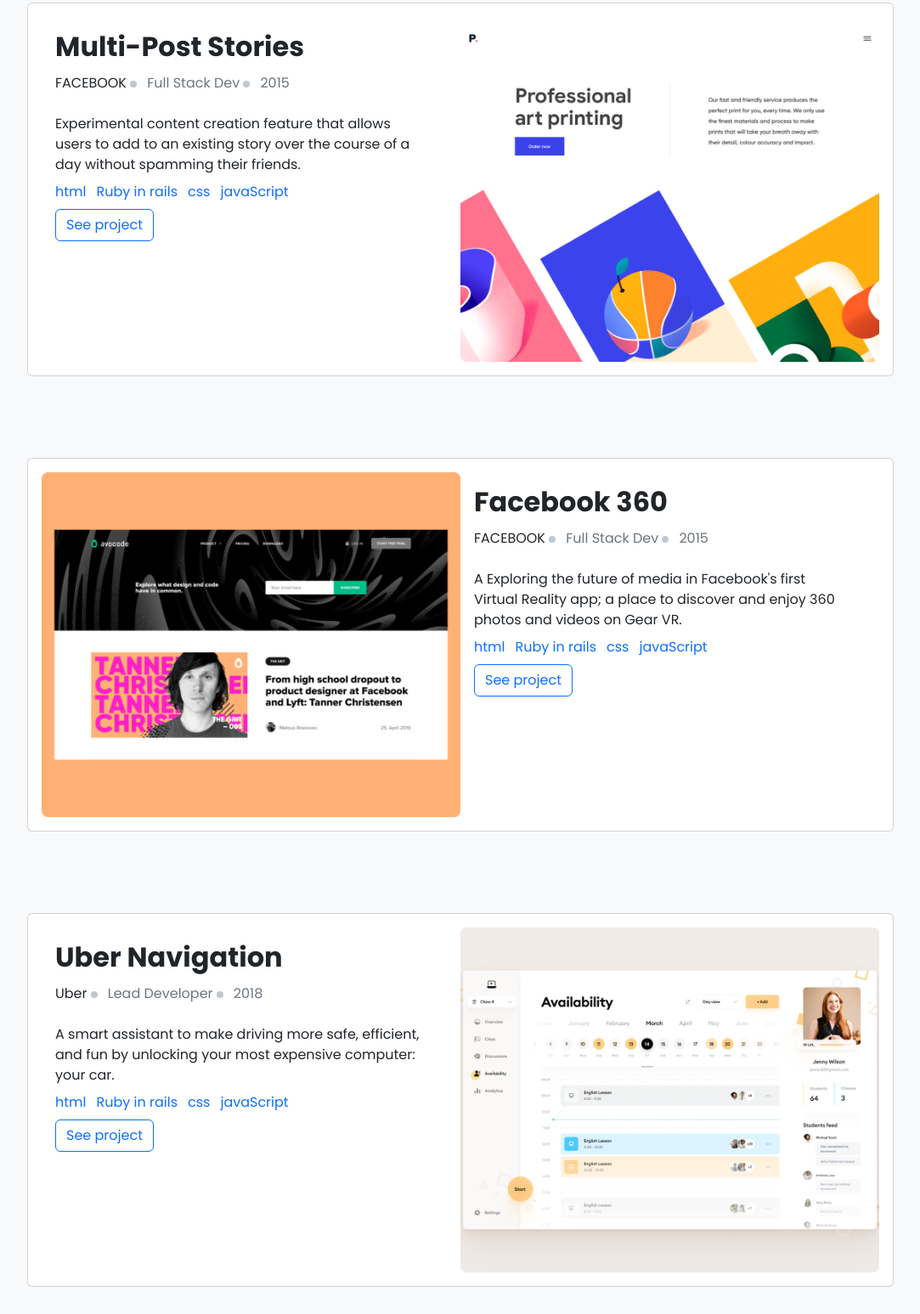
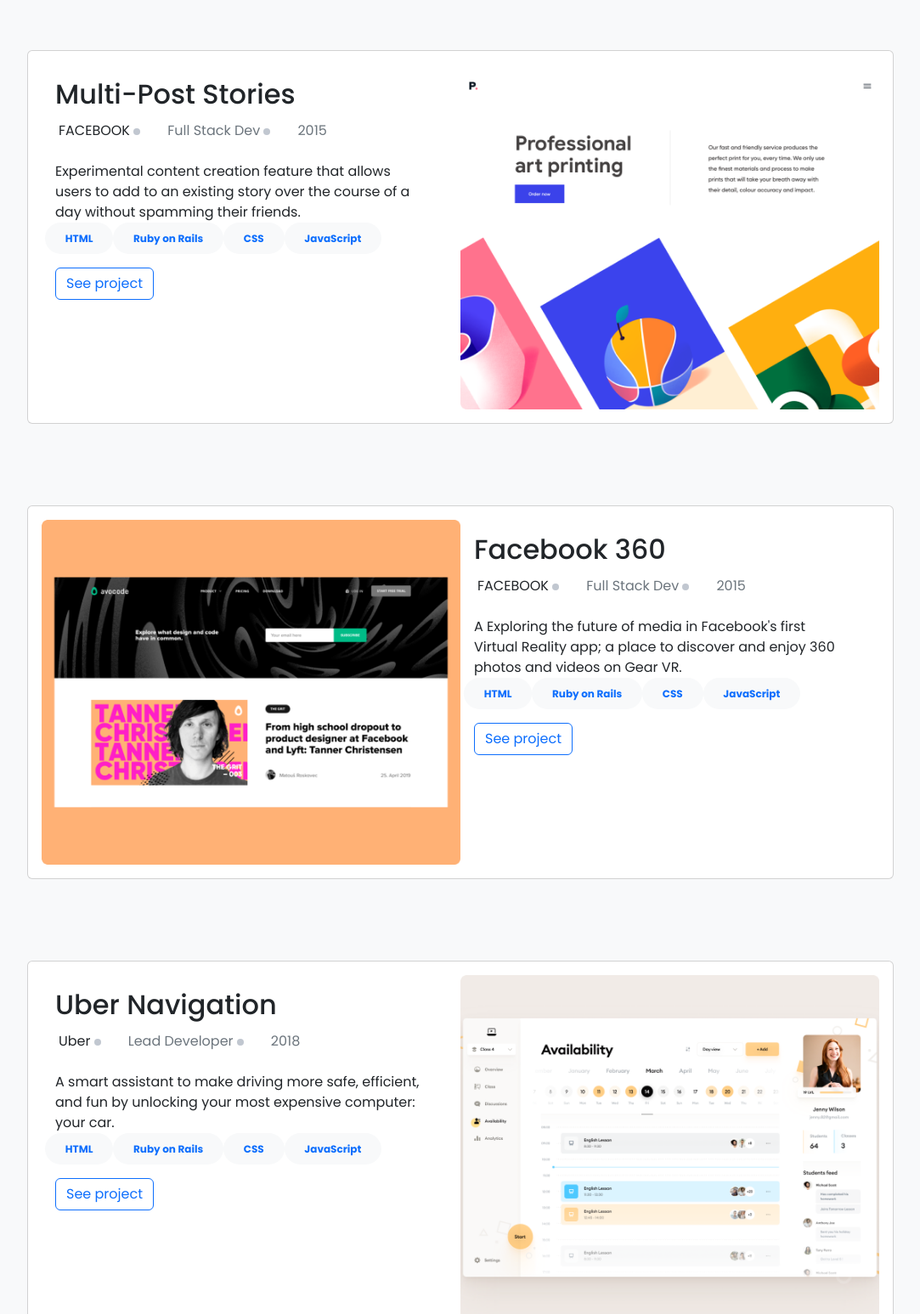
Before and after one commit to willococa/bootstrap-portfolio, a plain HTML site: page index.html in a window 1280 px wide. Shown: the part 1253-2800 px from the top of the page at 85% size, without its empty margins (86-1169 px from the left). Drawn offline with nearby package versions, Linux system fonts and the light colour scheme.

Commit message:
fixed rounded border and badges

```diff
--- a/index.html
+++ b/index.html
@@ -18,7 +18,7 @@
 <body>
 	<div class="container">
 		<!-- header -->
-		<div class="row">
+		<div class="row p-3">
 			<div class="col-6">
 				<h2 class="logo">My Logo</h2>
 			</div>
@@ -91,11 +91,23 @@
 										<p class="card-text">A daily selection of privately
 											personalized reads; no accounts or sign-ups required.</p>
 									</div>
-									<div class="row">
+									<div class="row pb-3">
 										<ul class="nav">
-											<li class="nav-item"><a class="nav-link" href="#">HTML</a></li>
-											<li class="nav-item"><a class="nav-link" href="#">CSS</a></li>
-											<li class="nav-item"><a class="nav-link" href="#">javaScript</a></li>
+											<li class="nav-item">
+												<span class="badge rounded-pill bg-light text-primary">
+													<a class="nav-link" href="#">HTML</a>
+												</span>
+											</li>
+											<li class="nav-item">
+												<span class="badge rounded-pill bg-light text-primary">
+													<a class="nav-link" href="#">CSS</a>
+												</span>
+											</li>
+											<li class="nav-item">
+												<span class="badge rounded-pill bg-light text-primary">
+													<a class="nav-link" href="#">JavaScript</a>
+												</span>
+											</li>
 										</ul>
 									</div>
 									<div class="button">
@@ -135,12 +147,28 @@
 											add to an existing story over the course of a day without spamming their
 											friends.</p>
 									</div>
-									<div class="row">
+									<div class="row pb-3">
 										<ul class="nav">
-											<li class="nav-item"><a class="nav-link" href="#">html</a></li>
-											<li class="nav-item"><a class="nav-link" href="#">Ruby in rails</a></li>
-											<li class="nav-item"><a class="nav-link" href="#">css</a></li>
-											<li class="nav-item"><a class="nav-link" href="#">javaScript</a></li>
+											<li class="nav-item">
+												<span class="badge rounded-pill bg-light text-primary">
+													<a class="nav-link" href="#">HTML</a>
+												</span>
+											</li>
+											<li class="nav-item">
+												<span class="badge rounded-pill bg-light text-primary">
+													<a class="nav-link" href="#">Ruby on Rails</a>
+												</span>
+											</li>
+											<li class="nav-item">
+												<span class="badge rounded-pill bg-light text-primary">
+													<a class="nav-link" href="#">CSS</a>
+												</span>
+											</li>
+											<li class="nav-item">
+												<span class="badge rounded-pill bg-light text-primary">
+													<a class="nav-link" href="#">JavaScript</a>
+												</span>
+											</li>
 										</ul>
 									</div>
 									<div class="button">
@@ -187,12 +215,28 @@
 											Reality app; a place to discover and enjoy 360 photos and videos on Gear VR.
 										</p>
 									</div>
-									<div class="row">
+									<div class="row pb-3">
 										<ul class="nav">
-											<li class="nav-item"><a class="nav-link" href="#">html</a></li>
-											<li class="nav-item"><a class="nav-link" href="#">Ruby in rails</a></li>
-											<li class="nav-item"><a class="nav-link" href="#">css</a></li>
-											<li class="nav-item"><a class="nav-link" href="#">javaScript</a></li>
+											<li class="nav-item">
+												<span class="badge rounded-pill bg-light text-primary">
+													<a class="nav-link" href="#">HTML</a>
+												</span>
+											</li>
+											<li class="nav-item">
+												<span class="badge rounded-pill bg-light text-primary">
+													<a class="nav-link" href="#">Ruby on Rails</a>
+												</span>
+											</li>
+											<li class="nav-item">
+												<span class="badge rounded-pill bg-light text-primary">
+													<a class="nav-link" href="#">CSS</a>
+												</span>
+											</li>
+											<li class="nav-item">
+												<span class="badge rounded-pill bg-light text-primary">
+													<a class="nav-link" href="#">JavaScript</a>
+												</span>
+											</li>
 										</ul>
 									</div>
 									<div class="button">
@@ -231,12 +275,28 @@
 										<p class="card-text">A smart assistant to make driving more safe, efficient, and
 											fun by unlocking your most expensive computer: your car.</p>
 									</div>
-									<div class="row">
+									<div class="row pb-3">
 										<ul class="nav">
-											<li class="nav-item"><a class="nav-link" href="#">html</a></li>
-											<li class="nav-item"><a class="nav-link" href="#">Ruby in rails</a></li>
-											<li class="nav-item"><a class="nav-link" href="#">css</a></li>
-											<li class="nav-item"><a class="nav-link" href="#">javaScript</a></li>
+											<li class="nav-item">
+												<span class="badge rounded-pill bg-light text-primary">
+													<a class="nav-link" href="#">HTML</a>
+												</span>
+											</li>
+											<li class="nav-item">
+												<span class="badge rounded-pill bg-light text-primary">
+													<a class="nav-link" href="#">Ruby on Rails</a>
+												</span>
+											</li>
+											<li class="nav-item">
+												<span class="badge rounded-pill bg-light text-primary">
+													<a class="nav-link" href="#">CSS</a>
+												</span>
+											</li>
+											<li class="nav-item">
+												<span class="badge rounded-pill bg-light text-primary">
+													<a class="nav-link" href="#">JavaScript</a>
+												</span>
+											</li>
 										</ul>
 									</div>
 									<div class="button">
--- a/style.css
+++ b/style.css
@@ -5,47 +5,47 @@
 * {
   font-family: "Poppins", sans-serif;
 }
-h1, h2 {
+h1{
   font-style: normal;
   font-weight: 700;
+  font-size: 48px;
+  line-height: 60px;
 }
-.container > .row > .col-6 > h2 {
+h2.logo{
   font-style: normal;
   font-weight: 700;
   font-size: 18px;
   line-height: 20px;
   color: var(--link-color);
 }
-.header-nav a {
+.header-nav a{
   color: var(--text-color);
   font-style: normal;
   font-weight: 500;
   font-size: 15px;
   line-height: 20px;
 }
-.headline {
-  background: url("assets/header.png") no-repeat, rgb(255, 255, 255);
-  background-size: 98% 90%;
-  padding-top: 160px;
-  padding-bottom: 160px;
-}
-.headline p {
+  .headline {
+    background:
+      url('assets/header.png') no-repeat,
+      rgb(255, 255, 255);
+    background-size: 98% 90%;
+    padding-top: 160px;
+    padding-bottom: 160px;
+  }
+.headline p{
   font-style: normal;
   font-weight: 400;
   font-size: 20px;
   line-height: 28px;
 }
-.connect {
+.connect{
   font-style: normal;
   font-weight: 500;
   font-size: 16px;
   line-height: 24px;
-  color: #7f8cff;
+  color: #7F8CFF;
   text-decoration: none;
-}
-.nav-link {
-  padding-left: 12px;
-  padding-right: 0;
 }
 
   .contact-section {
@@ -54,4 +54,5 @@
       no-repeat,
       var(--link-color);
     background-size: 100%;
+    border-radius: 140px 0 0 0 !important;
     }
```
